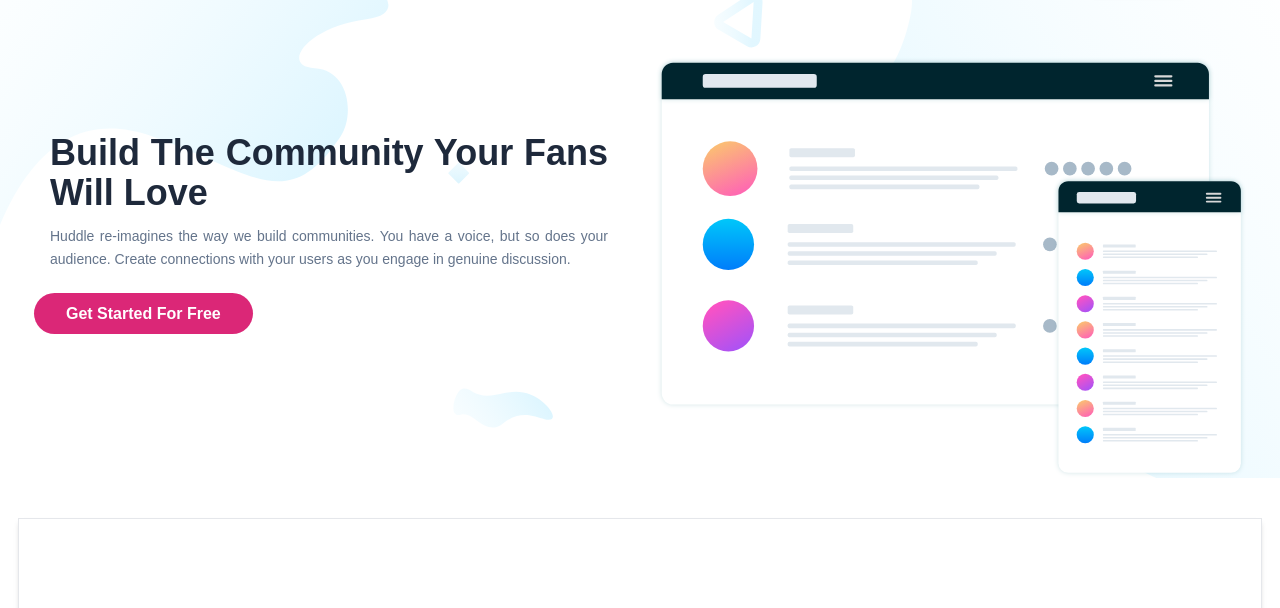
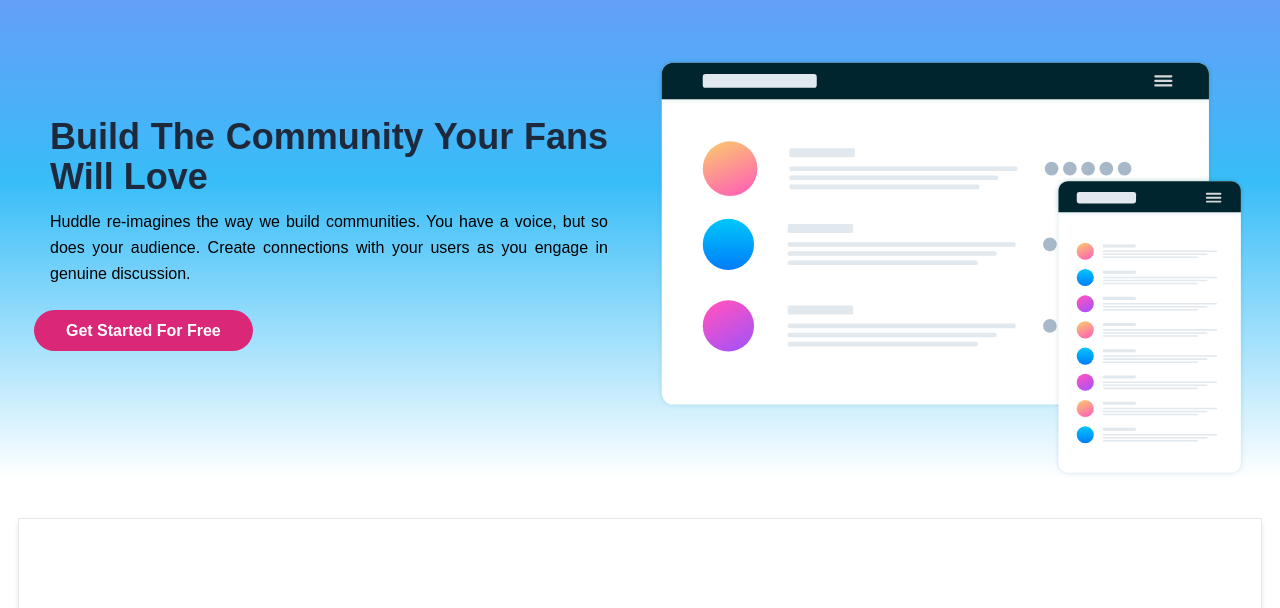
Before and after one commit to pradanahafiidh/Huddle, a website: page index.html in a window 1280 px wide. Shown: the part 115-723 px from the top of the page. Drawn offline with nearby package versions, Linux system fonts and the light colour scheme; files whose address does not match are found by name.

Commit message:
update bg color

```diff
--- a/index.html
+++ b/index.html
@@ -12,12 +12,12 @@
     <!-- Home Section Start -->
     <section
       id="home"
-      class="pt-2 lg:pt-10 bg-cover bg-center overflow-hidden bg-[url(dist/images/bg-hero-mobile.svg)] lg:bg-[url(dist/images/bg-hero-desktop.svg)]"
+      class="pt-2 lg:pt-10 bg-cover bg-center overflow-hidden bg-gradient-to-b from-indigo-400 via-sky-400 to-white"
     >
       <div class="container">
         <div class="container flex mb-12 lg:mb-6">
           <div class="w-1/2 py-4 flex items-center justify-start lg:px-10">
-            <img src="dist/images/logo.svg" width="130" alt="">
+            <img src="dist/images/logo.svg" width="130" alt="logo">
           </div>
           <div class="w-1/2 py-4 flex items-center justify-end lg:px-10">
             <a href="" class="text-base font-semibold text-slate-800 rounded-full shadow-lg hover:bg-slate-300 transition duration-300 bg-white py-2 px-4">Try For Free!</a>
@@ -33,7 +33,7 @@
               Build The Community Your Fans Will Love
             </h1>
             <p
-              class="text-sm text-slate-500 font-medium text-center mx-4 leading-relaxed lg:text-justify"
+              class="text-base font-medium text-center mx-4 leading-relaxed lg:text-justify"
             >
               Huddle re-imagines the way we build communities. You have a voice,
               but so does your audience. Create connections with your users as
```
Also changed, not shown: dist/output.css.
